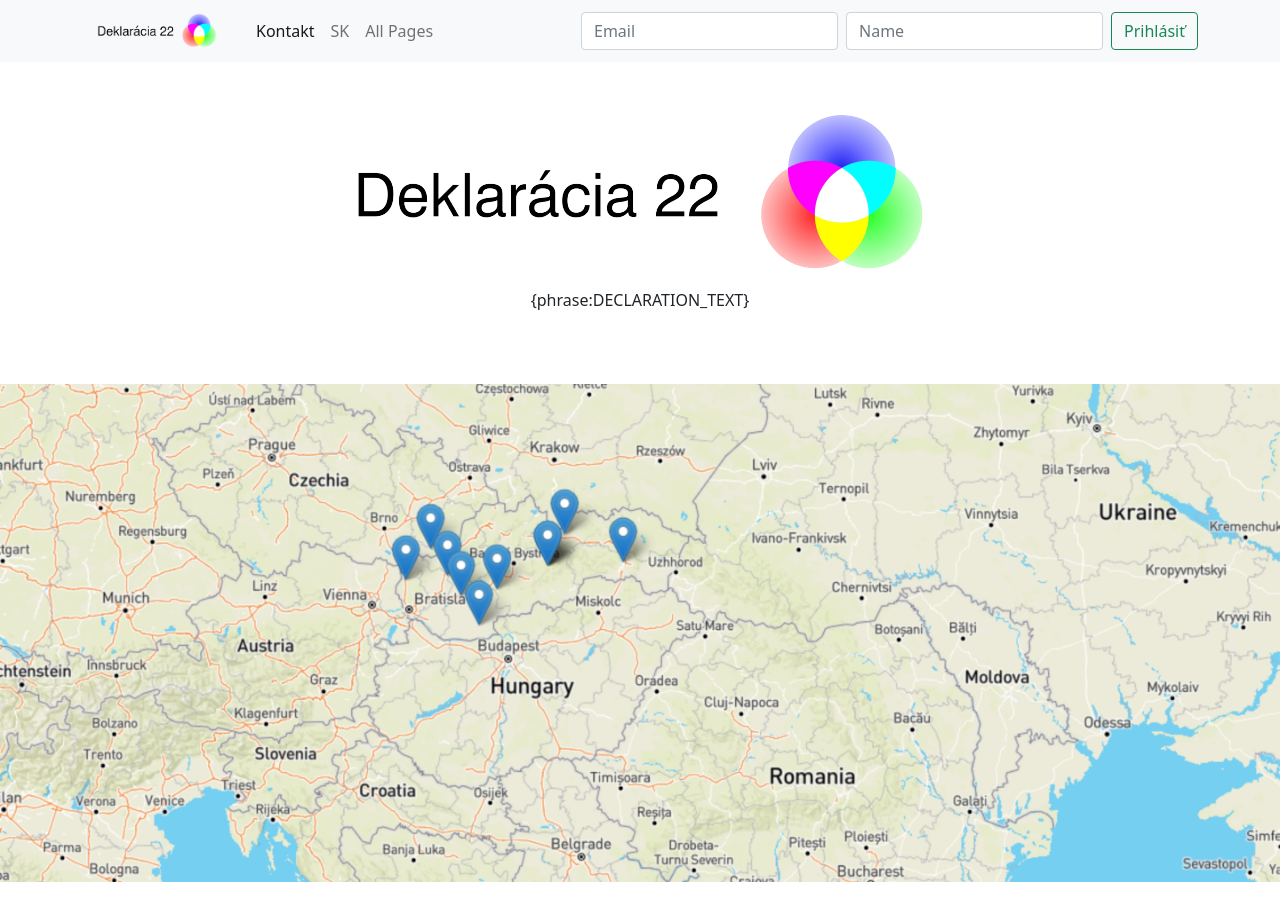
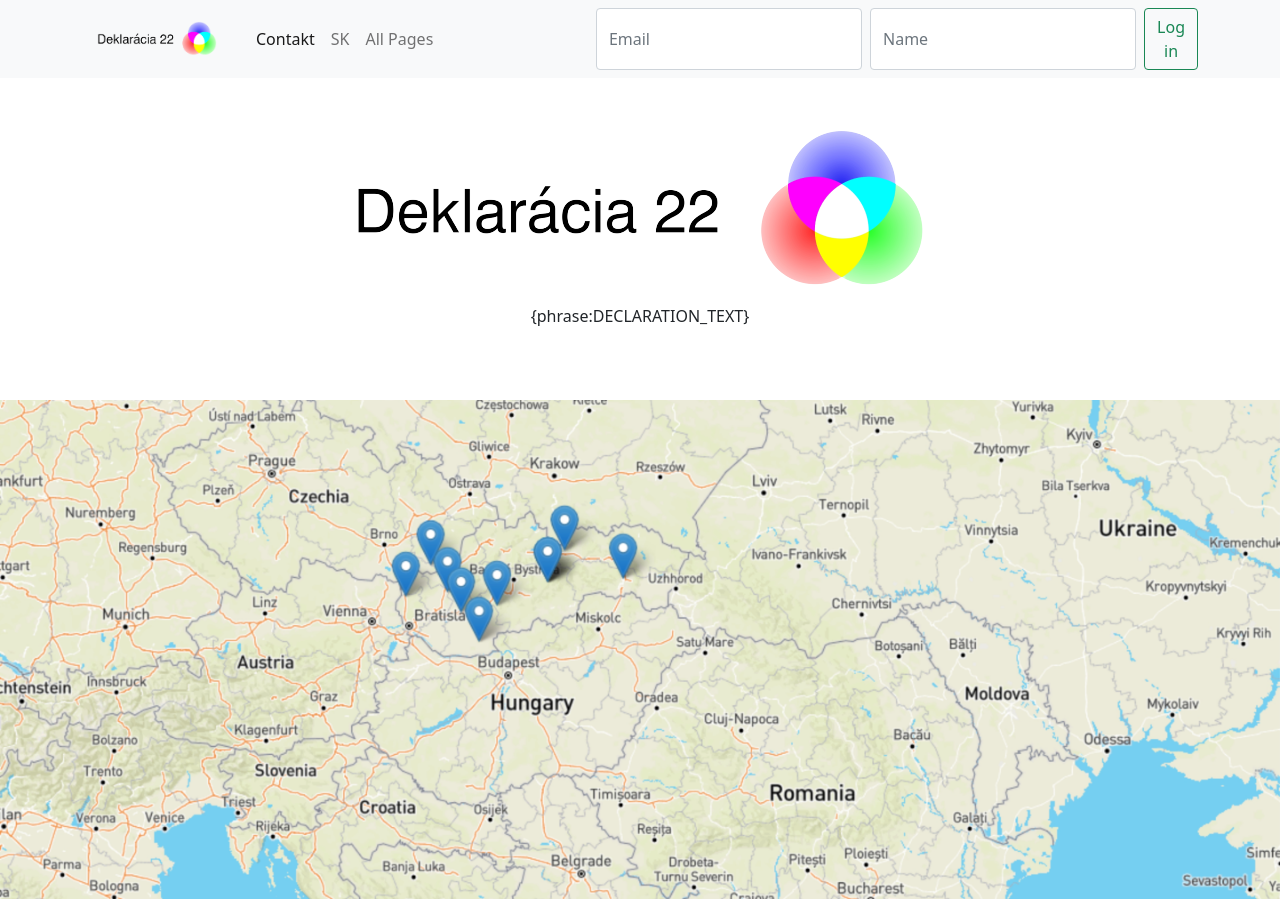
Before and after one commit to ArifuzzamanTusar/deklaracia, a plain HTML site: page index.html in a window 1280 px wide. Drawn offline with nearby package versions, Linux system fonts and the light colour scheme.

Commit message:
Update index.html

```diff
--- a/index.html
+++ b/index.html
@@ -28,7 +28,7 @@
             <div class="collapse navbar-collapse" id="navbarSupportedContent">
                 <ul class="navbar-nav me-auto mb-2 mb-lg-0">
                     <li class="nav-item">
-                        <a class="nav-link active" aria-current="page" href="#">Kontakt</a>
+                        <a class="nav-link active" aria-current="page" href="#">Contakt</a>
                     </li>
                     <li class="nav-item">
                         <a class="nav-link" href="#">SK</a>
@@ -41,7 +41,7 @@
                 <form class="d-flex">
                     <input class="form-control me-2" type="email" placeholder="Email">
                     <input class="form-control me-2" type="text" placeholder="Name">
-                    <button class="btn btn-outline-success" type="submit">Prihlásiť</button>
+                    <button class="btn btn-outline-success" type="submit">Log in</button>
                 </form>
             </div>
         </div>
```
